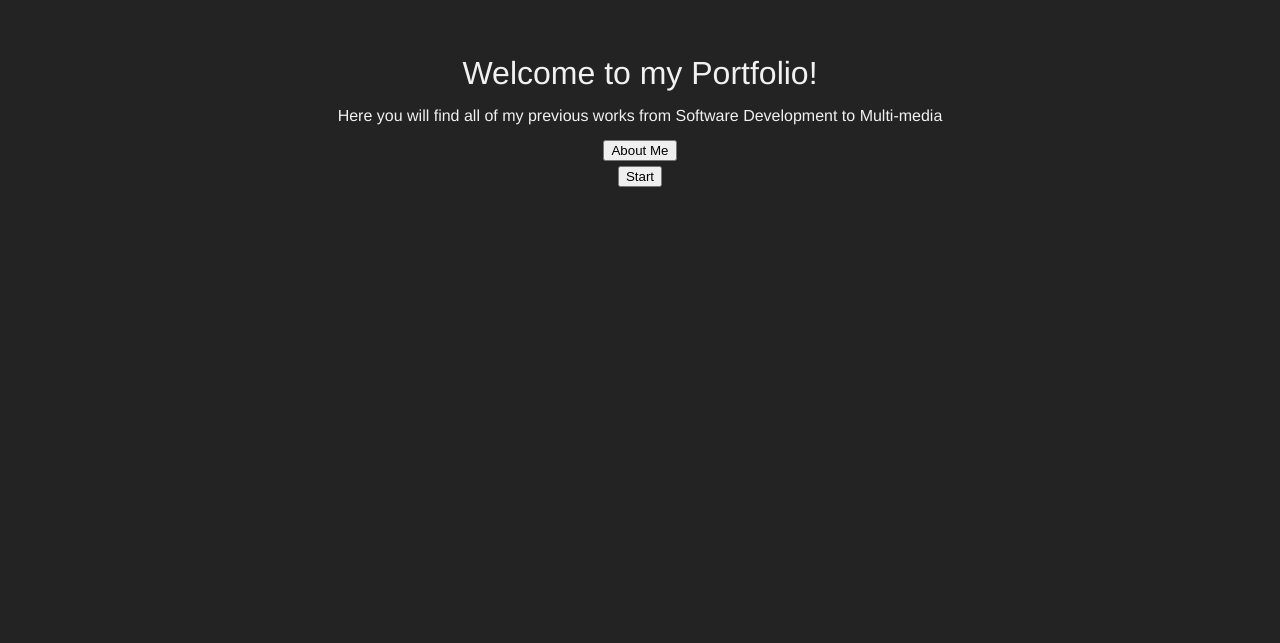
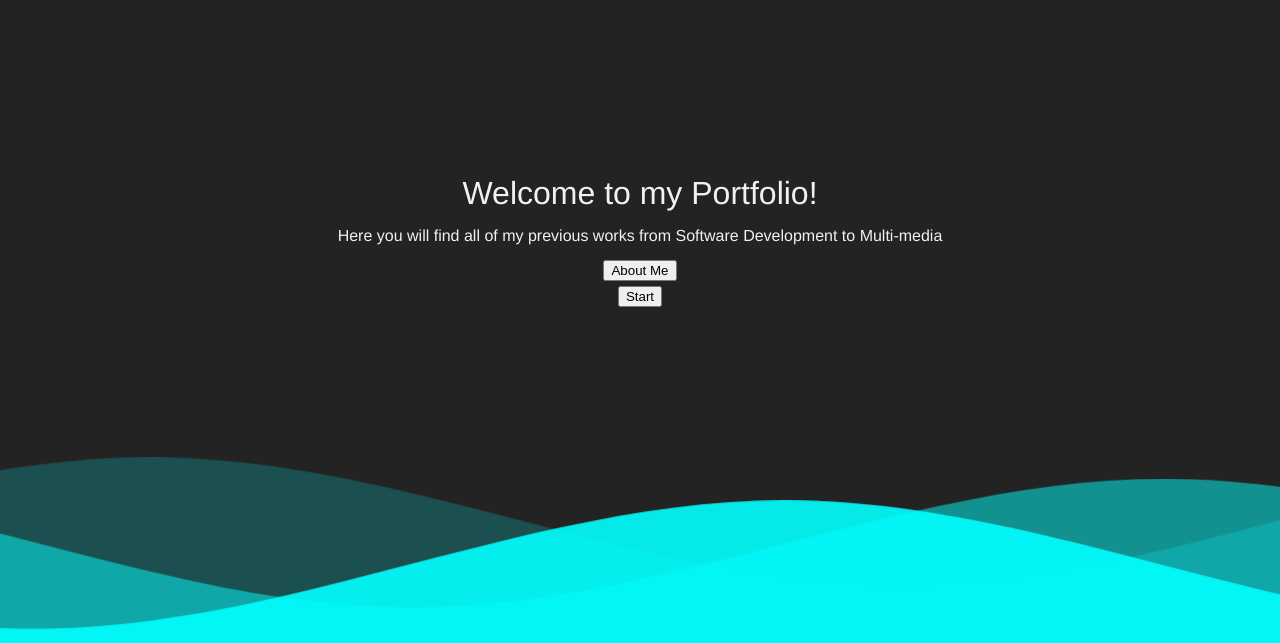
Before and after one commit to Jrock474/Portfolio, a React (Vite) app: page / in a window 1280 px wide. Shown: the part 157-800 px from the top of the page. Built offline with nearby package versions, Linux system fonts and the light colour scheme.

Commit message:
added wave svg and banner changes

```diff
--- a/src/App.jsx
+++ b/src/App.jsx
@@ -58,7 +58,12 @@ const App = () => {
         <Route path = "/music" element = {<Music />} />
       </Routes>
     </BannerState.Provider>
-    <Footer id={footerID} className={sharedFooterClass} />
+
+    {/* Hides Footer if Banner is Active */}
+    {isBannerActive ?
+    null
+     :
+    <Footer id={footerID} className={sharedFooterClass} />}
    </div>
    </>
 
--- /dev/null
+++ b/src/Conponents/Wave_SVG.jsx
@@ -0,0 +1,28 @@
+import React from 'react'
+
+const Wave_SVG = () => {
+  return (
+    <>
+      <svg
+      xmlns="http://www.w3.org/2000/svg"
+      xmlnsXlink="http://www.w3.org/1999/xlink"
+      viewBox="0 24 150 28"
+      preserveAspectRatio="none"
+    >
+      <defs>
+        <path
+          id="gentle-wave"
+          d="M-160 44c30 0 58-18 88-18s58 18 88 18 58-18 88-18 58 18 88 18v44h-352z"
+        />
+      </defs>
+      <g className="waves">
+        <use xlinkHref="#gentle-wave" x="50" y="0" fill="#03ffff" fillOpacity=".2" />
+        <use xlinkHref="#gentle-wave" x="50" y="3" fill="#03ffff" fillOpacity=".5" />
+        <use xlinkHref="#gentle-wave" x="50" y="6" fill="#03ffff" fillOpacity=".9" />
+      </g>
+    </svg>
+    </>
+  )
+}
+
+export default Wave_SVG
--- a/src/Pages/About.jsx
+++ b/src/Pages/About.jsx
@@ -1,5 +1,6 @@
 import { useContext } from "react";
 import Software from "../Conponents/Software";
+import Wave_SVG from "../Conponents/Wave_SVG";
 import { BannerState } from "../App";
 
 const About = () => {
@@ -24,50 +25,10 @@ const About = () => {
         <div className="banner-subheading">Here you will find all of my previous works from Software Development to Multi-media</div>
         <button name="About Me">About Me</button>
         <button name="Start" onClick={(e) =>{handleClick(e.target.name)}}>Start</button>
-        <svg
-      xmlns="http://www.w3.org/2000/svg"
-      xmlns:xlink="http://www.w3.org/1999/xlink"
-      viewBox="0 24 150 28"
-      preserveAspectRatio="none"
-    >
-      <defs>
-        <path
-          id="gentle-wave"
-          d="M-160 44c30 0
-        58-18 88-18s
-        58 18 88 18
-        58-18 88-18
-        58 18 88 18
-        v44h-352z"
-        />
-      </defs>
-      <g class="waves">
-        <use
-          xlink:href="#gentle-wave"
-          x="50"
-          y="0"
-          fill="#03ffff"
-          fill-opacity=".2"
-        />
-        <use
-          xlink:href="#gentle-wave"
-          x="50"
-          y="3"
-          fill="#03ffff"
-          fill-opacity=".5"
-        />
-        <use
-          xlink:href="#gentle-wave"
-          x="50"
-          y="6"
-          fill="#03ffff"
-          fill-opacity=".9"
-        />
-      </g>
-    </svg>
+        <Wave_SVG />
       </div>
 
-      <div className="about-content-flex">
+      {/* <div className="about-content-flex">
         <h1>About Me</h1>
         <section className="about-section2-bg">
           <div className="about-section-content">
@@ -169,7 +130,7 @@ const About = () => {
             </div>
           </div>
         </section>
-      </div>
+      </div> */}
     </>
   );
 };
--- a/src/styles.css
+++ b/src/styles.css
@@ -490,6 +490,37 @@ html{
     font-size: 2rem;
 }
 
+.waves > use {
+    animation: move-forever 2s -2s linear infinite;
+  }
+
+  .waves > use:nth-child(2) {
+    animation-delay: -3s;
+    animation-duration: 6s;
+  }
+  .waves > use:nth-child(3) {
+    animation-delay: -4s;
+    animation-duration: 3s;
+  }
+
+  @keyframes move-forever {
+    0% {
+      transform: translate(-90px, 0%);
+    }
+    100% {
+      transform: translate(85px, 0%);
+    }
+  }
+
+  svg {
+    position: absolute;
+    left: 0;
+    bottom: 0;
+    width: 100%;
+    height: 30vw;
+    max-height: 200px;
+  }
+
 @media(max-width:1000px) {
 
     html { font-size: 12px; }
```
